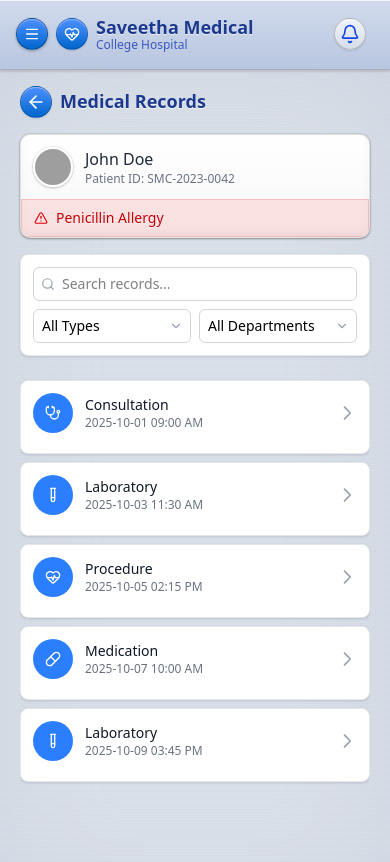
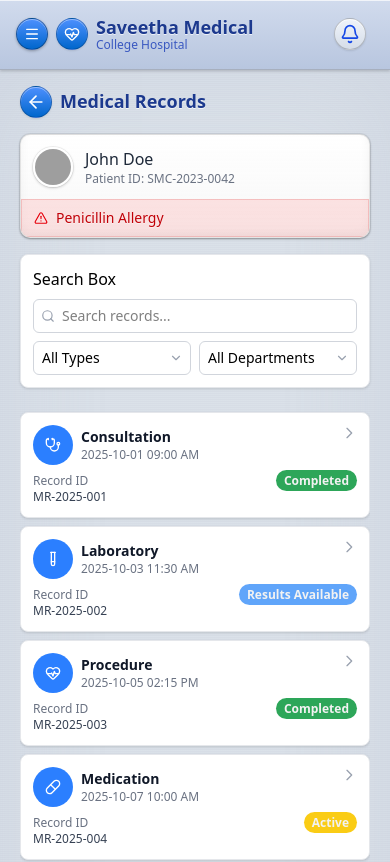
Before and after one commit to Mukunthan-A-R/simats-medical-client, a React (Vite) app: page /patient/health-records/1 in a window 390 px wide. Shown: the top 862 px of the page. Built offline with nearby package versions, Linux system fonts and the light colour scheme; grey boxes are pictures that could not be loaded.

Commit message:
Patient Medical Record Row Component

```diff
--- a/src/components/patient/PatientMedicalRecords.jsx
+++ b/src/components/patient/PatientMedicalRecords.jsx
@@ -110,7 +110,7 @@ const PatientMedicalRecords = () => {
       {/* Search & Filter Section */}
       <div className={wrapperClasses}>
         <div className="flex flex-col sm:flex-row gap-2">
-          {/* Search Box */}
+          Search Box
           <div className="relative flex-1">
             <SearchIcon
               size={14}
@@ -124,10 +124,7 @@ const PatientMedicalRecords = () => {
               onChange={(e) => setSearchQuery(e.target.value)}
             />
           </div>
-
-          {/* Filter Dropdowns */}
           <div className="flex gap-2 w-full sm:w-auto">
-            {/* Type Filter */}
             <div className="relative flex-1 sm:w-36">
               <select
                 className={selectClasses}
@@ -142,8 +139,6 @@ const PatientMedicalRecords = () => {
               </select>
               <ChevronDownIcon size={14} className={iconClasses} />
             </div>
-
-            {/* Department Filter */}
             <div className="relative flex-1 sm:w-36">
               <select
                 className={selectClasses}
--- a/src/components/patient/PatientMedicalRecordsRowMobile.jsx
+++ b/src/components/patient/PatientMedicalRecordsRowMobile.jsx
@@ -7,6 +7,7 @@ import {
   UserIcon,
   CheckCircleIcon,
   XIcon,
+  AlertTriangleIcon,
 } from "lucide-react";
 import React, { useState } from "react";
 import PatientMedicalRecordReport from "./PatientMedicalRecordReport";
@@ -37,33 +38,31 @@ const PatientMedicalRecordCard = ({ record }) => {
   };
 
   return (
-    <div className="sm:hidden border border-gray-200 rounded-lg p-3 my-2 shadow-sm hover:shadow-md transition-all bg-white">
-      {/* Header: Icon + Type + Chevron */}
-      <div
-        className="flex items-center justify-between mb-2 cursor-pointer"
-        onClick={() => setExpanded(!expanded)}
-      >
-        <div className="flex items-center gap-3">
-          <div className="w-10 h-10 flex items-center justify-center rounded-full bg-blue-500 text-white">
+    <div className="sm:hidden bg-white border border-gray-200 rounded-lg shadow-sm p-3 my-2 hover:shadow-md transition-all">
+      {/* Header */}
+      <div className="flex justify-between items-start">
+        <div className="flex items-center gap-2 flex-1 min-w-0">
+          <div className="w-10 h-10 flex items-center justify-center rounded-full bg-blue-500 text-white flex-shrink-0">
             {iconMap[record.iconType]}
           </div>
-          <div>
-            <div className="text-sm font-medium text-gray-900">
+          <div className="flex flex-col truncate">
+            <div className="text-sm font-semibold text-gray-900 truncate">
               {record.type}
             </div>
-            <div className="text-xs text-gray-500">
+            <div className="text-xs text-gray-500 truncate">
               {record.date} {record.time}
             </div>
           </div>
         </div>
         <div
-          className={`transform transition-transform ${
+          className={`cursor-pointer transform transition-transform ml-2 ${
             expanded ? "rotate-90" : ""
           }`}
+          onClick={() => setExpanded(!expanded)}
         >
           <svg
             xmlns="http://www.w3.org/2000/svg"
-            className="h-5 w-5 text-gray-400"
+            className="h-4 w-4 text-gray-400"
             fill="none"
             viewBox="0 0 24 24"
             stroke="currentColor"
@@ -78,15 +77,13 @@ const PatientMedicalRecordCard = ({ record }) => {
         </div>
       </div>
 
-      {/* Collapsible Details */}
-      {expanded && (
-        <div className="mt-2 border-t border-gray-200 pt-2 text-sm text-gray-700 space-y-2">
-          <div className="flex justify-between">
-            <span className="text-gray-500">Department</span>
-            <span>{record.department}</span>
+      {/* Summary Info */}
+      <div className="mt-2 flex flex-wrap justify-between gap-2 text-xs text-gray-700">
+        <div className="flex-1 min-w-[40%]">
+          <p className="text-gray-500">Record ID</p>
+          <p className="font-medium truncate">{record.id}</p>
         </div>
-          <div className="flex justify-between">
-            <span className="text-gray-500">Status</span>
+        <div className="flex-1 text-right min-w-[40%]">
           <span
             className="px-2 py-0.5 rounded-full text-xs font-semibold"
             style={getStatusBadgeStyle(record.status)}
@@ -94,30 +91,43 @@ const PatientMedicalRecordCard = ({ record }) => {
             {record.status}
           </span>
         </div>
+        {record.alerts && record.alerts.length > 0 && (
+          <div className="w-full flex items-center gap-1 text-red-600 text-xs truncate mt-1">
+            <AlertTriangleIcon size={12} /> {record.alerts.join(", ")}
+          </div>
+        )}
+      </div>
+
+      {/* Expanded Section */}
+      {expanded && (
+        <div className="mt-2 space-y-2 border-t border-gray-200 pt-2 text-xs text-gray-700">
           <div>
-            <span className="text-gray-500">Description</span>
-            <p className="mt-1">{record.description}</p>
+            <p className="text-gray-500">Department</p>
+            <p className="font-medium truncate">{record.department}</p>
           </div>
-          <div className="flex justify-between">
-            <span className="flex items-center gap-1 text-gray-500">
-              <UserIcon size={14} /> Performed By
-            </span>
-            <span>{record.performedBy}</span>
+          <div>
+            <p className="text-gray-500">Description</p>
+            <p className="font-medium truncate">{record.description}</p>
+          </div>
+          <div className="flex flex-wrap justify-between gap-2">
+            <div className="flex-1 min-w-[45%] flex items-center gap-1">
+              <UserIcon size={12} />{" "}
+              <span className="truncate">{record.performedBy}</span>
             </div>
             {record.performedBy !== record.supervisedBy && (
-            <div className="flex justify-between">
-              <span className="flex items-center gap-1 text-gray-500">
-                <CheckCircleIcon size={14} /> Supervised By
-              </span>
-              <span>{record.supervisedBy}</span>
+              <div className="flex-1 min-w-[45%] flex items-center gap-1">
+                <CheckCircleIcon size={12} />{" "}
+                <span className="truncate">{record.supervisedBy}</span>
               </div>
             )}
+          </div>
+
           {record.images && record.images.length > 0 && (
-            <div className="flex flex-wrap gap-2 mt-2">
+            <div className="flex flex-wrap gap-1 mt-1">
               {record.images.map((img, idx) => (
                 <div
                   key={idx}
-                  className="w-16 h-16 rounded overflow-hidden border cursor-pointer hover:border-blue-500 transition-colors"
+                  className="w-12 h-12 rounded overflow-hidden border flex-shrink-0"
                 >
                   <img
                     src={img.url}
@@ -128,10 +138,11 @@ const PatientMedicalRecordCard = ({ record }) => {
               ))}
             </div>
           )}
-          <div className="mt-3 flex justify-end">
+
+          <div className="mt-2 flex justify-end">
             <button
               onClick={() => setOpenReportModal(!openReportModal)}
-              className="px-4 py-2 text-white text-sm font-medium rounded-full bg-blue-500"
+              className="px-3 py-1 text-white text-xs font-medium rounded-full bg-blue-500"
             >
               View Full Report
             </button>
```
Lines whose indentation alone changed are shown as unchanged.
